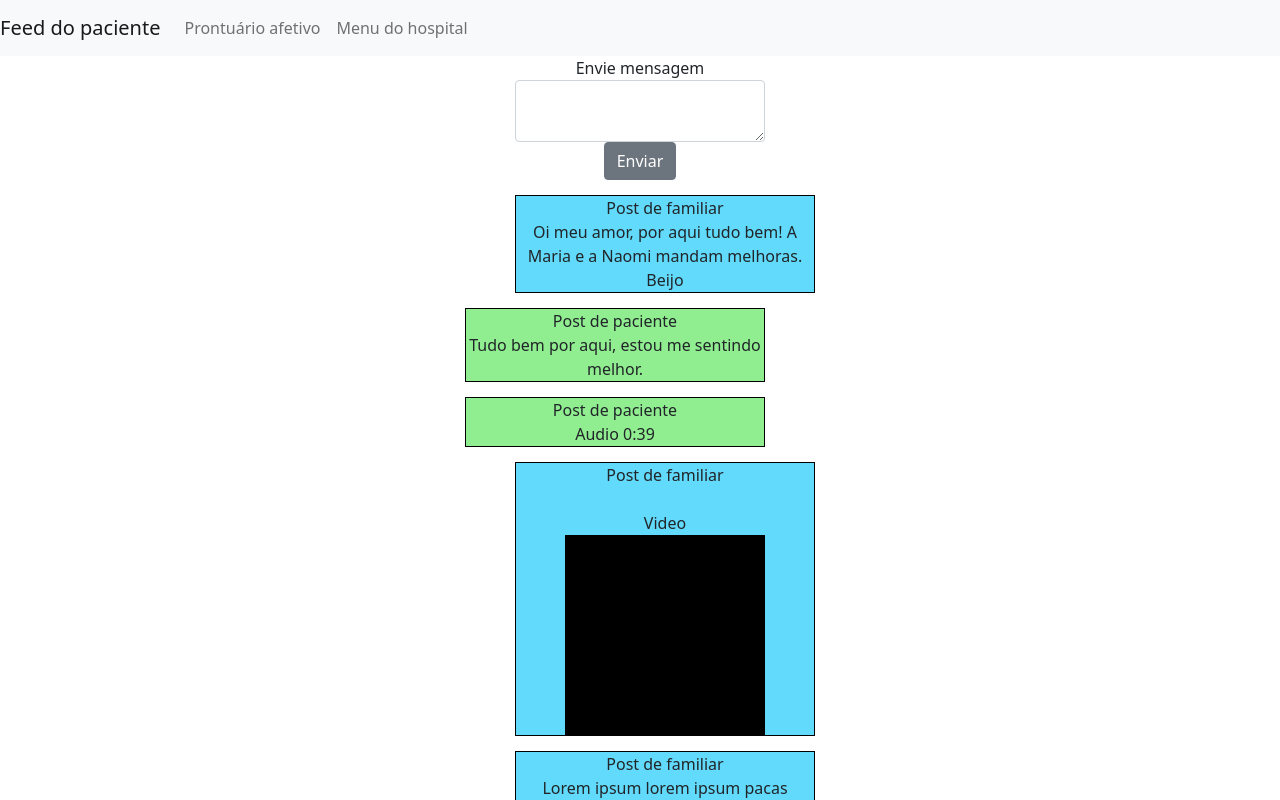
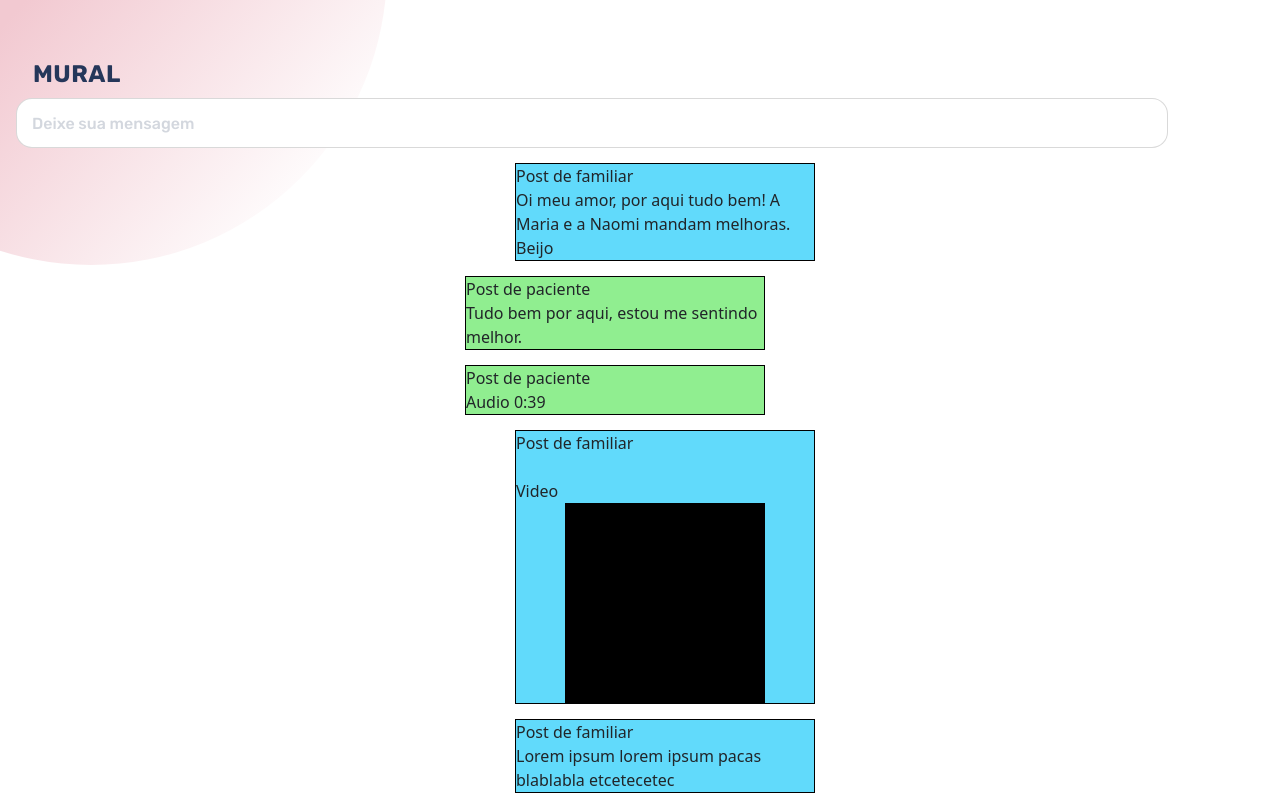
Before and after one commit to danipj/hackathonCovid, a React (Create React App) app: page / in a window 1280 px wide. Shown: the top 800 px of the page. Built offline with nearby package versions, Linux system fonts and the light colour scheme.

Commit message:
Add input styles

```diff
--- a/public/index.html
+++ b/public/index.html
@@ -24,6 +24,8 @@
       work correctly both with client-side routing and a non-root public URL.
       Learn how to configure a non-root public URL by running `npm run build`.
     -->
+    <link rel="preconnect" href="https://fonts.gstatic.com">
+    <link href="https://fonts.googleapis.com/css2?family=Rubik:wght@400;500;700&display=swap" rel="stylesheet">
     <title>React App</title>
   </head>
   <body>
--- a/src/App.js
+++ b/src/App.js
@@ -15,6 +15,7 @@ function App(){
 
     return (
       <div className="App">
+        <Main />
         <Navbar color="light" light expand="md">
           <NavbarBrand href="/">Feed do paciente</NavbarBrand>
           <NavbarToggler />
@@ -29,7 +30,6 @@ function App(){
             </Nav>
           </Collapse>
         </Navbar>
-        <Main />
         </div>
     );
 }
--- a/src/App.scss
+++ b/src/App.scss
@@ -1,6 +1,3 @@
-.App {
-  text-align: center;
-}
 
 .App-logo {
   height: 40vmin;
@@ -26,6 +23,98 @@
 
 .App-link {
   color: #61dafb;
+}
+
+.title{
+  margin-top: 60px;
+  margin-left: 33px;
+  font-family: Rubik;
+  font-style: normal;
+  font-weight: bold;
+  font-size: 24px;
+  line-height: 28px;
+  letter-spacing: 0.02em;
+
+  color: #25375A;
+}
+.ellipse{
+  position: absolute;
+  width: 592px;
+  height: 592px;
+  left: -205px;
+  top: -327px;
+  border-radius: 80%;
+  z-index: -1;
+  background: linear-gradient(131.23deg, #F2C9D1 46.52%, rgba(239, 162, 158, 0) 88.89%);
+}
+
+.input{
+  border-radius: 16px !important;
+  border: 1px solid rgba(0, 0, 0, 0.15) !important;
+  resize: none;
+  margin: 10px 16px;
+  height: 50px;
+  width: 90% !important;
+  background-color: white;
+  &-feed{
+    @extend .input;
+    height: 200px;
+    position: relative;
+    input{
+      border:none;
+      &::placeholder{
+        @extend .placeholder;
+      }
+      &:focus{
+        outline: none !important;
+        box-shadow: none !important;
+      }
+    }
+    textarea{
+      border:none;
+      border-top:1px solid rgba(0, 0, 0, 0.15);;
+      resize: none;
+      height:120px;
+      &::placeholder{
+        @extend .placeholder;
+      }
+      &:focus{
+        outline: none !important;
+        box-shadow: none !important;
+      }
+    }
+  }
+  &-closed{
+    @extend .input;
+    @extend .placeholder;
+  }
+}
+
+.placeholder{
+  color: rgba(37, 55, 90, 0.2);
+  font-family: Rubik;
+  font-style: normal;
+  font-weight: 500;
+  font-size: 16px;
+  line-height: 19px;
+  padding: 15px;
+}
+
+.button-send{
+  width: 93px;
+  height: 27px;
+  background-color: #BD9BC8 !important;
+  border-radius: 25px !important;
+  font-family: Rubik;
+  font-style: normal;
+  font-weight: 500 !important;
+  font-size: 16px !important;
+  line-height: 19px !important;
+  color:white;
+  border:none !important;
+  right: 16px;
+  bottom: 16px;
+  position: absolute;
 }
 
 .video{
--- a/src/Feed.js
+++ b/src/Feed.js
@@ -1,9 +1,11 @@
-import { useState } from "react";
-import { Button, Form, FormGroup, Label, Input } from 'reactstrap';
+import React,{ useState } from "react";
+import { Button, Input } from 'reactstrap';
 import Post from './Post';
 
 function Feed() {
-  const [value, setValue] = useState('');
+  const [message, setMessage] = useState('');
+  const [sender, setSender] = useState('');
+  const [isInputOpen, setInputOpen] = useState(false);
 
   let mock = [
     <Post type={"familiar"} message={"Oi meu amor, por aqui tudo bem! A Maria e a Naomi mandam melhoras. Beijo"}  hasVideo={false}/>,
@@ -25,23 +27,27 @@ function Feed() {
   const [posts, setPosts] = useState(mock);
 
   function sendMessage(){
-    let message = value
     let type = "familiar"
     setPosts([<Post type={type} message={message}  hasVideo={false}/>, ...posts])
-    setValue('')
+    setMessage('')
+    setInputOpen(false)
   }
 
-  return(
+  return(<React.Fragment>
+    <div className="ellipse"></div>
+    <h1 className="title">MURAL</h1>
+    {isInputOpen?
+      <div className="input-feed">
+        <Input placeholder="Quem está enviando a mensagem?" type="text" value={sender} onChange={(e)=>setSender(e.target.value)}/>
+        <Input placeholder="Deixe sua mensagem" type="textarea" value={message} onChange={(e)=>setMessage(e.target.value)}/>
+        <Button className="button-send" onClick={()=>sendMessage()}>ENVIAR</Button>
+      </div>:
+      <div className="input-closed" onClick={()=>setInputOpen(true)}>Deixe sua mensagem</div>
+    }
     <div className="feed">
-      <Form>
-        <FormGroup>
-          <Label for="exampleText">Envie mensagem</Label>
-          <Input type="textarea" name="text" id="exampleText" value={value} onChange={(e)=>setValue(e.target.value)}/>
-        </FormGroup>
-        <Button onClick={()=>sendMessage()}>Enviar</Button>
-      </Form>
       { posts }
     </div>
+    </React.Fragment>
     )
 }
 
```
